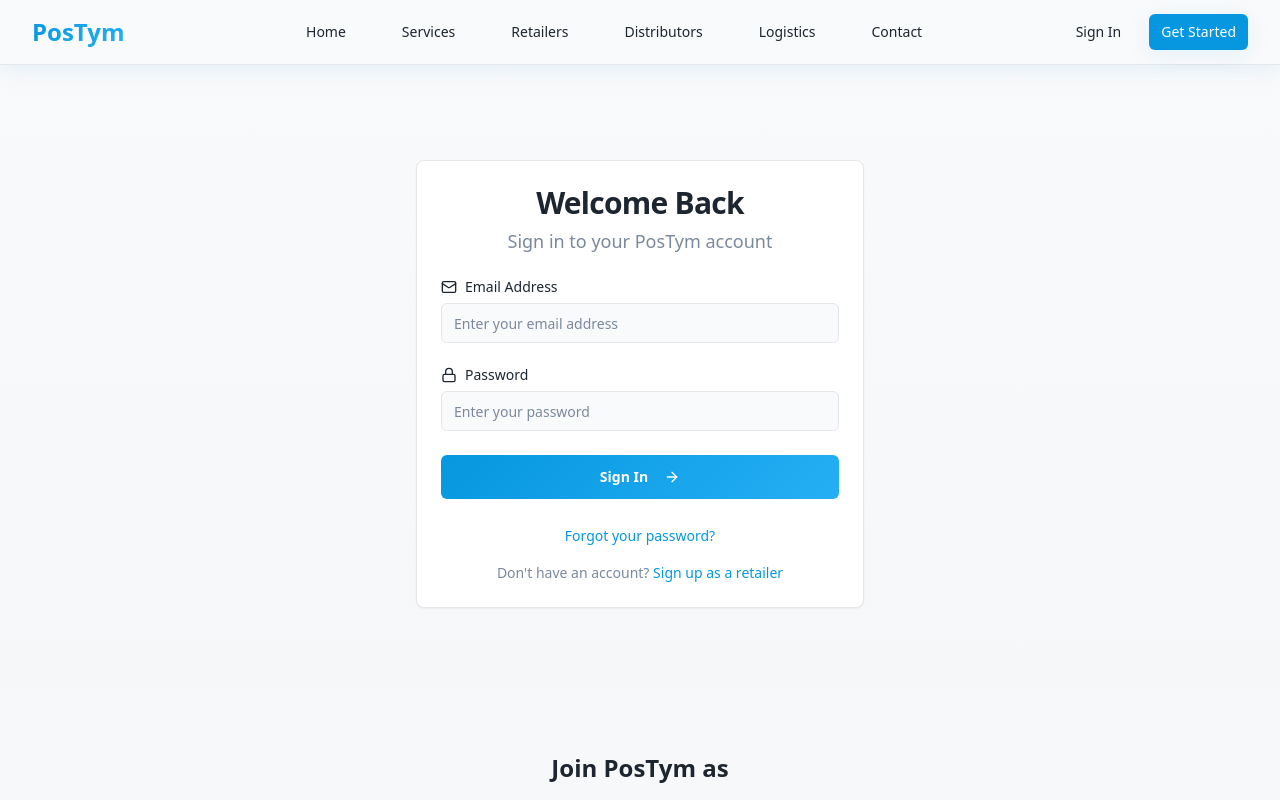
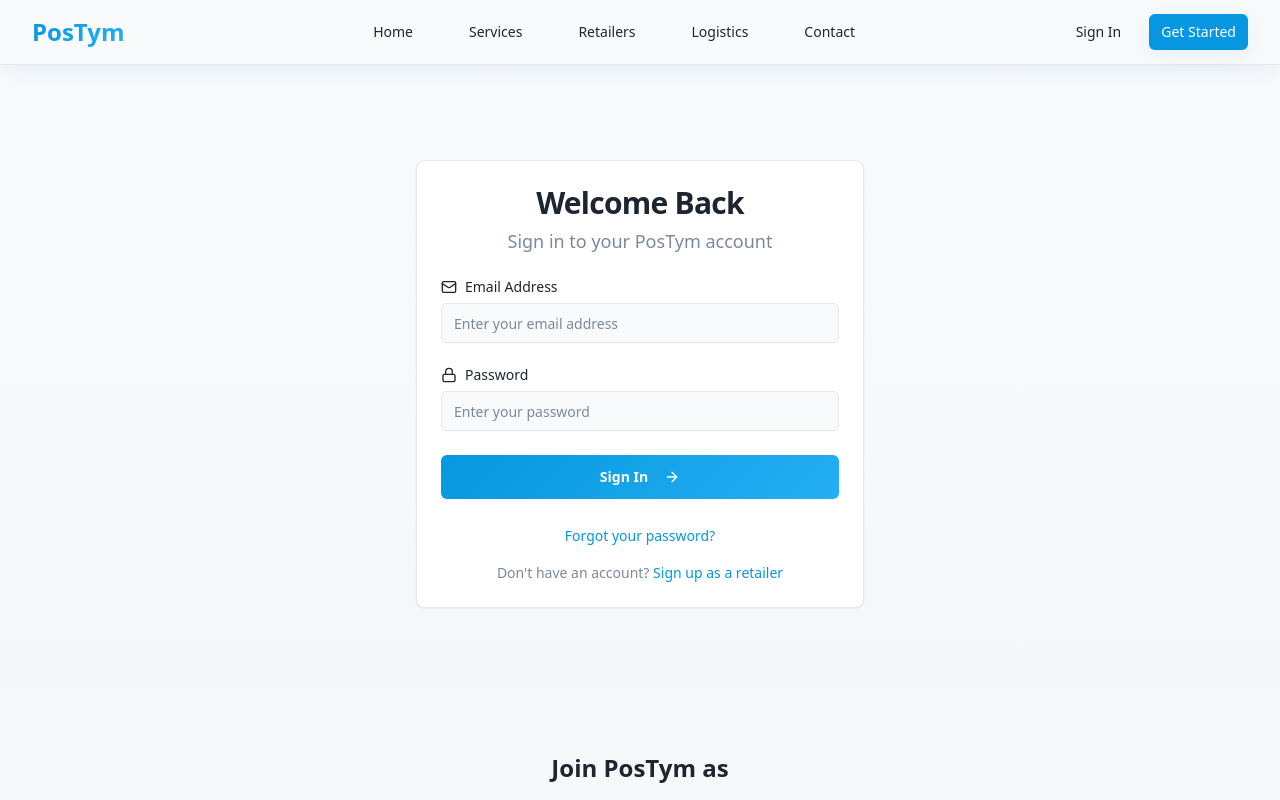
Before and after one commit to amssigmaconsulting/posttyme-delivery-dispatch, a React (Vite) app: page /login in a window 1280 px wide. Shown: the top 800 px of the page. Built offline with nearby package versions, Linux system fonts and the light colour scheme.

Commit message:
Remove distributor from toolbar
Removed the distributor option from the toolbar.

```diff
--- a/src/components/Navigation.tsx
+++ b/src/components/Navigation.tsx
@@ -11,7 +11,6 @@ const Navigation = () => {
     { name: "Home", href: "/" },
     { name: "Services", href: "/services" },
     { name: "Retailers", href: "/retailers" },
-    { name: "Distributors", href: "/distributors" },
     { name: "Logistics", href: "/logistics" },
     { name: "Contact", href: "/contact" },
   ];
```
